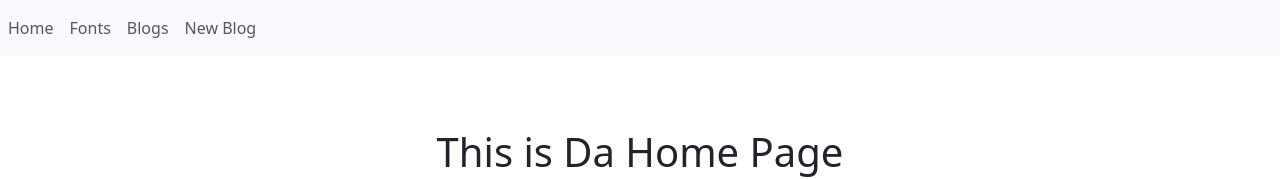
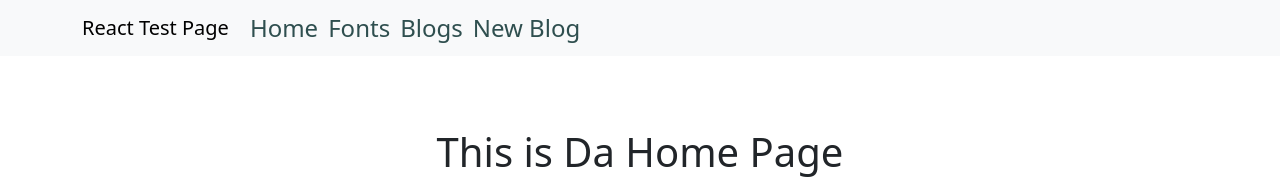
Before and after one commit to eamondevine/react-testApp, a React (Vite) app: page / in a window 1280 px wide. Shown: the top 179 px of the page. Built offline with nearby package versions, Linux system fonts and the light colour scheme; a web font is replaced by a local one.

Commit message:
Uninstalled react for js and installed react- bootstrap. Also did some custom navbar changes.

```diff
--- a/package.json
+++ b/package.json
@@ -13,6 +13,7 @@
     "@popperjs/core": "^2.11.8",
     "bootstrap": "^5.3.3",
     "react": "^18.3.1",
+    "react-bootstrap": "^2.10.8",
     "react-dom": "^18.3.1",
     "react-router-dom": "^7.1.3"
   },
--- a/src/App.css
+++ b/src/App.css
@@ -34,3 +34,10 @@
     font-size: 48px;
     color: firebrick;
   }
+
+  .router-nav-links {
+    text-decoration: none;
+    font-size: 3vh;
+    padding: 0 5px 0 5px;
+    color: darkslategrey;
+  }
--- a/src/components/NavBar.tsx
+++ b/src/components/NavBar.tsx
@@ -1,28 +1,37 @@
 import { Link } from "react-router-dom";
 import "bootstrap/dist/css/bootstrap.min.css";
-import "bootstrap/dist/js/bootstrap.bundle.min.js";
+import Container from "react-bootstrap/Container";
+import Nav from "react-bootstrap/Nav";
+import Navbar from "react-bootstrap/Navbar";
 
 const NavBar = () => {
   return (
     <>
-      <nav className="navbar navbar-expand-lg navbar-light bg-light">
-        <ul className="navbar-nav">
-          <Link to="/" className="nav-item nav-link">
+      <Navbar bg="light" data-bs-theme="light">
+        <Container>
+          <Navbar.Brand>React Test Page</Navbar.Brand>
+          <Nav className="me-auto">
+            <Link className="router-nav-links" to="/">
               Home
             </Link>
-          <Link to="/ListGroup" className="nav-item nav-link">
+            <Link className="router-nav-links" to="/ListGroup">
               Fonts
             </Link>
-          <Link to="/BlogsPage" className="nav-item nav-link">
+            <Link className="router-nav-links" to="/BlogsPage">
               Blogs
             </Link>
-          <Link to="/CreateNewBlog" className="nav-item nav-link">
+            <Link className="router-nav-links" to="/CreateNewBlog">
               New Blog
             </Link>
-        </ul>
-      </nav>
+          </Nav>
+        </Container>
+      </Navbar>
     </>
   );
 };
 
 export default NavBar;
+
+/*             <Nav.Link href="#home">Home</Nav.Link>
+            <Nav.Link href="#features">Features</Nav.Link>
+            <Nav.Link href="#pricing">Pricing</Nav.Link> */
```
Also changed, not shown: 1 other file (tests, documents, lock files or other folders). Lines whose indentation alone changed are shown as unchanged.
